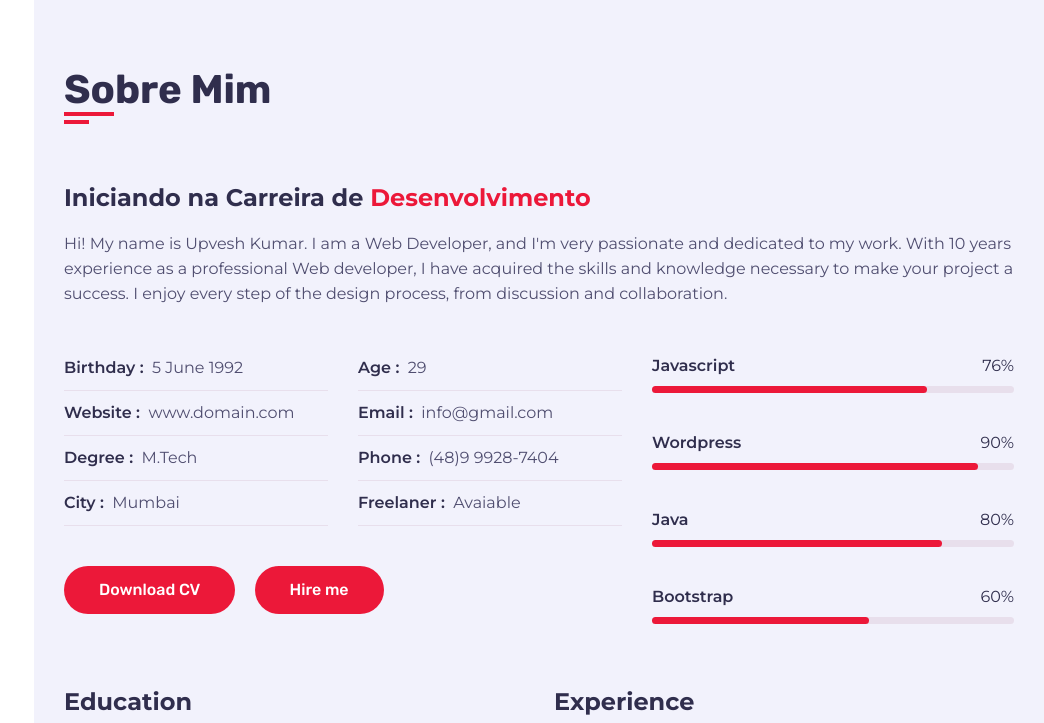
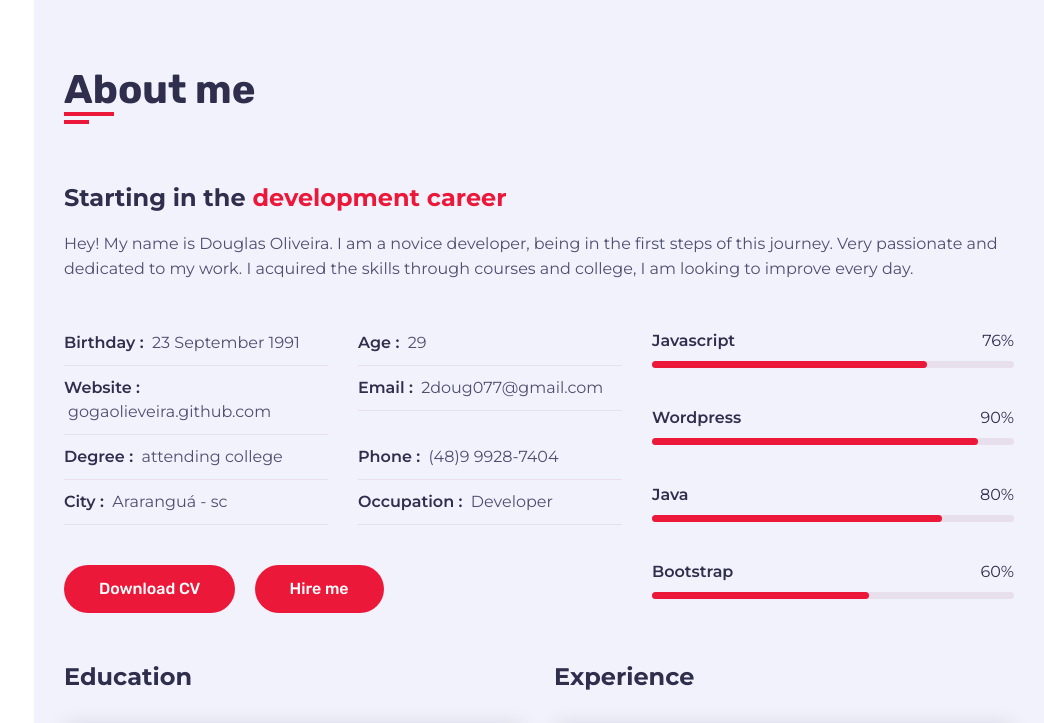
Before and after one commit to gogaoliveira/gogaoliveira.github.io, a plain HTML site: page index.html in a window 1280 px wide. Shown: the part 800-1523 px from the top of the page, without its empty margins (236-1280 px from the left). Drawn offline with Linux system fonts and the light colour scheme.

Commit message:
download cv

```diff
--- a/index.html
+++ b/index.html
@@ -74,50 +74,51 @@
             <div class="container">
               <div class="row">
                 <div class="section-title padd-15">
-                  <h2>Sobre Mim</h2>
+                  <h2>About me</h2>
                 </div>
               </div>
               <div class="row">
                 <div class="about-content padd-15">
                   <div class="row">
                     <div class="about-text padd-15">
-                      <h3>Iniciando na Carreira de <span> Desenvolvimento</span></h3>
-                      <p>Hi! My name is Upvesh Kumar. I am a Web Developer, and I'm very passionate and dedicated
-                        to my work. With 10 years experience as a professional Web developer, I have acquired the skills and knowledge necessary to make your project a success. I enjoy every step of the design process, from discussion and collaboration. </p>
+                      <h3>Starting in the <span> development career</span></h3>
+                      <p>Hey! My name is Douglas Oliveira. I am a novice developer,
+                        being in the first steps of this journey. Very passionate and dedicated to my work.
+                        I acquired the skills through courses and college, I am looking to improve every day. </p>
                     </div>
                   </div>
                   <div class="row">
                     <div class="personal-info padd-15">
                       <div class="row">
                         <div class="info-item padd-15">
-                          <p>Birthday : <span>5 June 1992</span></p>
+                          <p>Birthday : <span>23 September 1991</span></p>
                         </div>
                         <div class="info-item padd-15">
                           <p>Age : <span>29</span></p>
                         </div>
                         <div class="info-item padd-15">
-                          <p>Website : <span>www.domain.com</span></p>
+                          <p>Website : <span>gogaolieveira.github.com</span></p>
                         </div>
                         <div class="info-item padd-15">
-                          <p>Email : <span>info@gmail.com</span></p>
+                          <p>Email : <span>2doug077@gmail.com</span></p>
                         </div>
                         <div class="info-item padd-15">
-                          <p>Degree : <span>M.Tech</span></p>
+                          <p>Degree : <span>attending college</span></p>
                         </div>
                         <div class="info-item padd-15">
                           <p>Phone : <span>(48)9 9928-7404</span></p>
                         </div>
                         <div class="info-item padd-15">
-                          <p>City : <span>Mumbai</span></p>
+                          <p>City : <span>Araranguá - sc</span></p>
                         </div>
                         <div class="info-item padd-15">
-                          <p>Freelaner : <span>Avaiable</span></p>
+                          <p>Occupation : <span>Developer</span></p>
                         </div>
                       </div>
                       <div class="row">
                         <div class="buttons padd-15">
-                          <a href="#" class="btn">Download CV</a>
-                          <a href="#" class="btn">Hire me</a>
+                          <a href="https://docs.google.com/document/d/1avSpK-kyquEEZ40soCVxPHqkSsk9Lg15papKttNZGSA/edit?usp=sharing" class="btn">Download CV</a>
+                          <a href="https://api.whatsapp.com/send?phone=5548999287404&text=Ol%C3%A1%2C%20encontrei%20seu%20contato%20em%20seu%20site" class="btn">Hire me</a>
                         </div>
                       </div>
                     </div>
```
